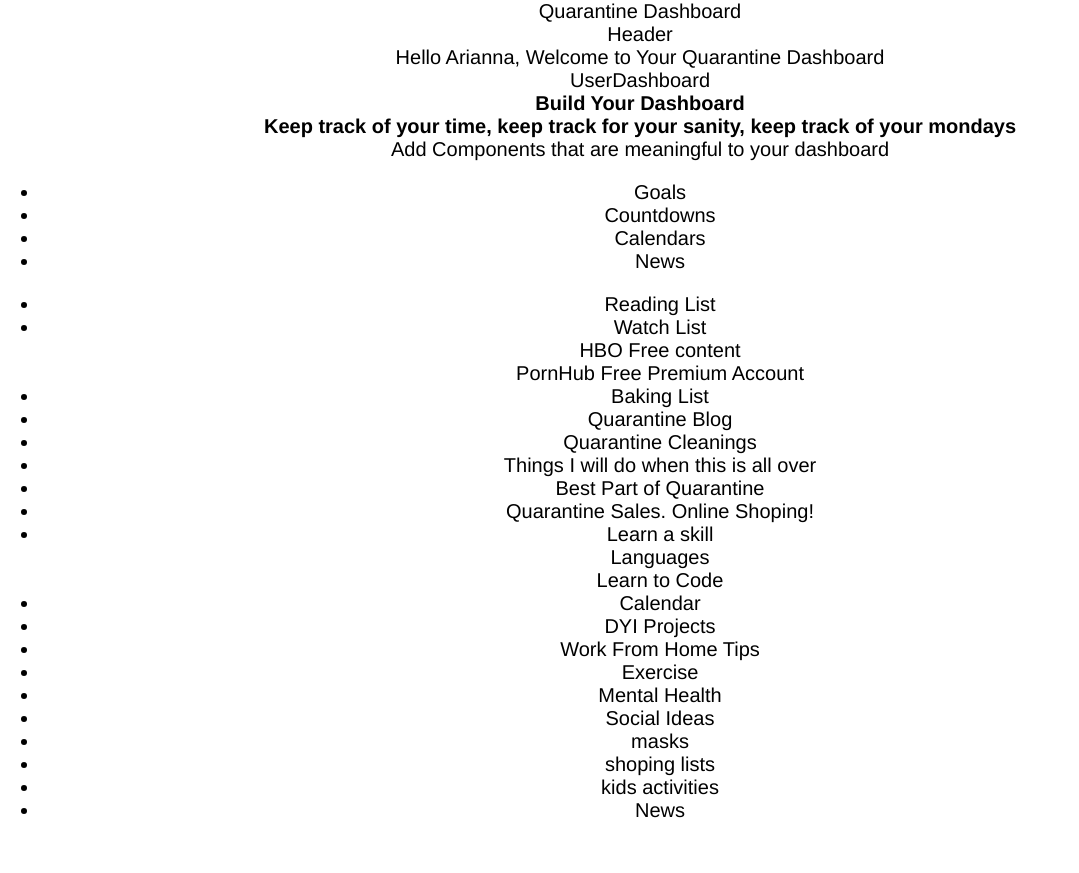
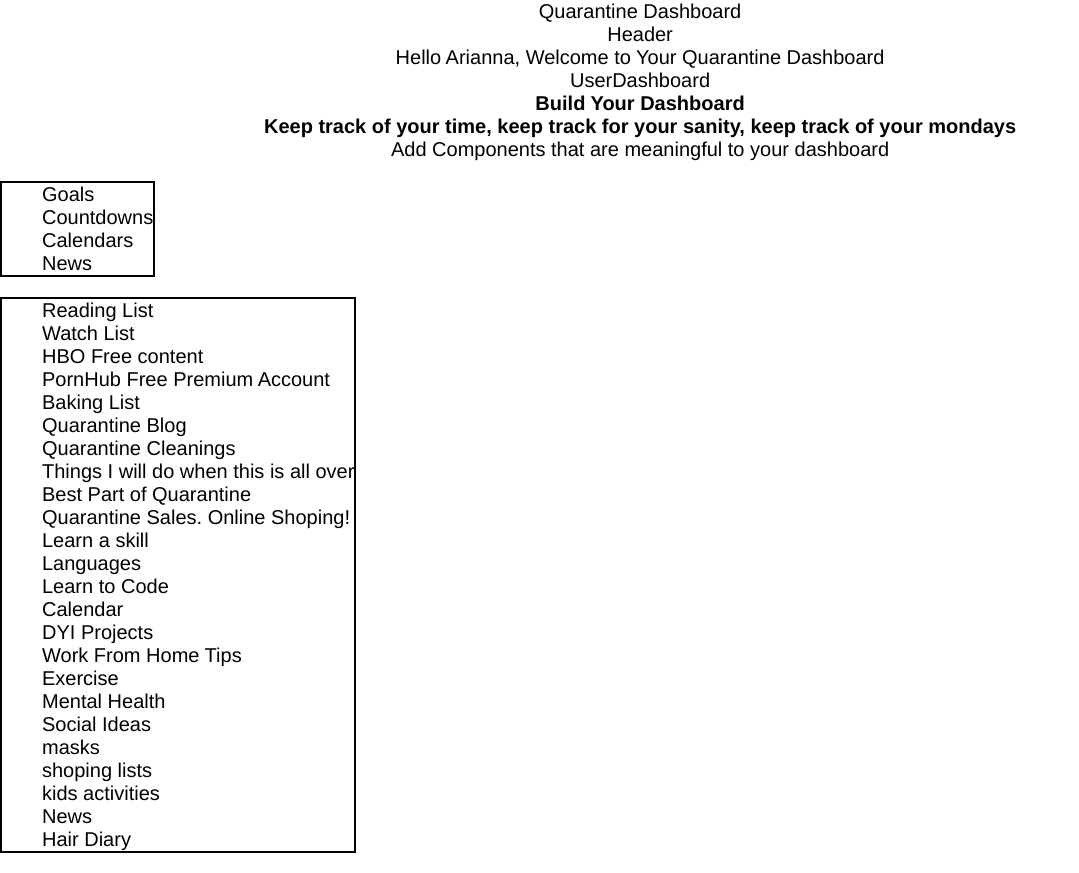
Before and after one commit to unachoza/Quarantine-Dashboard, a React (Create React App) app: page / in a window 1280 px wide. Shown: the whole page, without its empty margins (0-1079 px from the left). Before the commit the page ends 842 px from the top, so only its background shows below. Built offline with nearby package versions, Linux system fonts and the light colour scheme.

Commit message:
added Hair Diary

```diff
--- a/src/Pages/BuildDashboard/BuildDashboard.pages.js
+++ b/src/Pages/BuildDashboard/BuildDashboard.pages.js
@@ -4,7 +4,9 @@
 const BuildDashboard = () => {
   return (
     <div className="BuildDashboard__container">
-      <div className="buildDashboard__title"><strong>Build Your Dashboard</strong></div>
+      <div className="buildDashboard__title">
+        <strong>Build Your Dashboard</strong>
+      </div>
       <Onboarding />
       <section>
         <ul>
@@ -34,6 +36,9 @@
           <li>shoping lists</li>
           <li>kids activities</li>
           <li>News</li>
+          <li>Hair Diary</li>
+          {/* photo upload */}
+
           {/* president updates, governor updates, feel good stories, animals */}
         </ul>
       </section>
--- a/src/index.css
+++ b/src/index.css
@@ -1,13 +1,18 @@
 body {
   margin: 0;
-  font-family: -apple-system, BlinkMacSystemFont, 'Segoe UI', 'Roboto', 'Oxygen',
-    'Ubuntu', 'Cantarell', 'Fira Sans', 'Droid Sans', 'Helvetica Neue',
-    sans-serif;
+  font-family: -apple-system, BlinkMacSystemFont, 'Segoe UI', 'Roboto', 'Oxygen', 'Ubuntu', 'Cantarell', 'Fira Sans',
+    'Droid Sans', 'Helvetica Neue', sans-serif;
   -webkit-font-smoothing: antialiased;
   -moz-osx-font-smoothing: grayscale;
 }
 
 code {
-  font-family: source-code-pro, Menlo, Monaco, Consolas, 'Courier New',
-    monospace;
+  font-family: source-code-pro, Menlo, Monaco, Consolas, 'Courier New', monospace;
 }
+ul {
+  text-align: left;
+  list-style-type: none;
+  border: solid 2px;
+  width: fit-content;
+
+}
```
